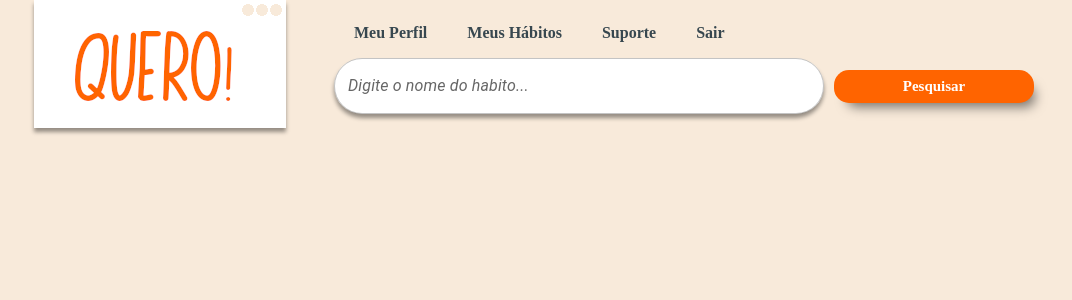
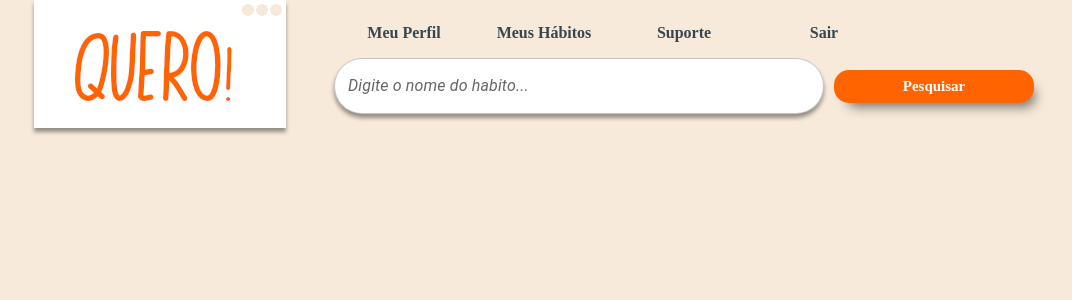
Before and after one commit to wallacesfos/projeto-gestao-de-habitos, a React (Create React App) app: page / in a window 1280 px wide. Shown: the top 300 px of the page, without its empty margins (106-1178 px from the left). Built offline with nearby package versions, Linux system fonts and the light colour scheme.

Commit message:
fix: correcting spacing errors

```diff
--- a/src/Components/Nav/style.js
+++ b/src/Components/Nav/style.js
@@ -2,20 +2,21 @@ import styled from "styled-components";
 
 export const ContainerNav = styled.ul`
   @import url("https://fonts.googleapis.com/css2?family=Red+Hat+Text:wght@300;400;600&display=swap");
+  width: 100%;
   text-align: center;
-  flex-basis: none !important;
+  display: flex;
+  flex-wrap: wrap;
   li {
-    display: inline-flex;
+    flex-basis: 50%;
     font-family: "Red Hat Text";
     font-weight: 600;
     color: var(--color-cinzaEscuro);
     padding: 5px;
     line-height: 30px;
   }
-  @media (min-width: 600px) {
-    display: inline-flex;
+  @media (min-width: 800px) {
     li {
-      margin: 0px 20px;
+      flex-basis: 20%;
       padding: 0px;
     }
   }
```
